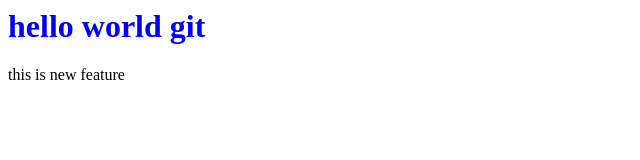
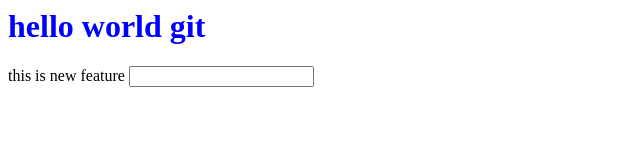
Before and after one commit to codedshivam/localRepo, a plain HTML site: page index.html in a window 1280 px wide. Shown: the whole page, without its empty margins (0-640 px from the left). Drawn offline with Linux system fonts and the light colour scheme.

Commit message:
input added

```diff
--- a/index.html
+++ b/index.html
@@ -1,3 +1,3 @@
 <h1>hello world git</h1>
 <link rel="stylesheet" href="style.css">
-<p>this is new feature</p>
+<p>this is new feature <input type="text"></p>
```
